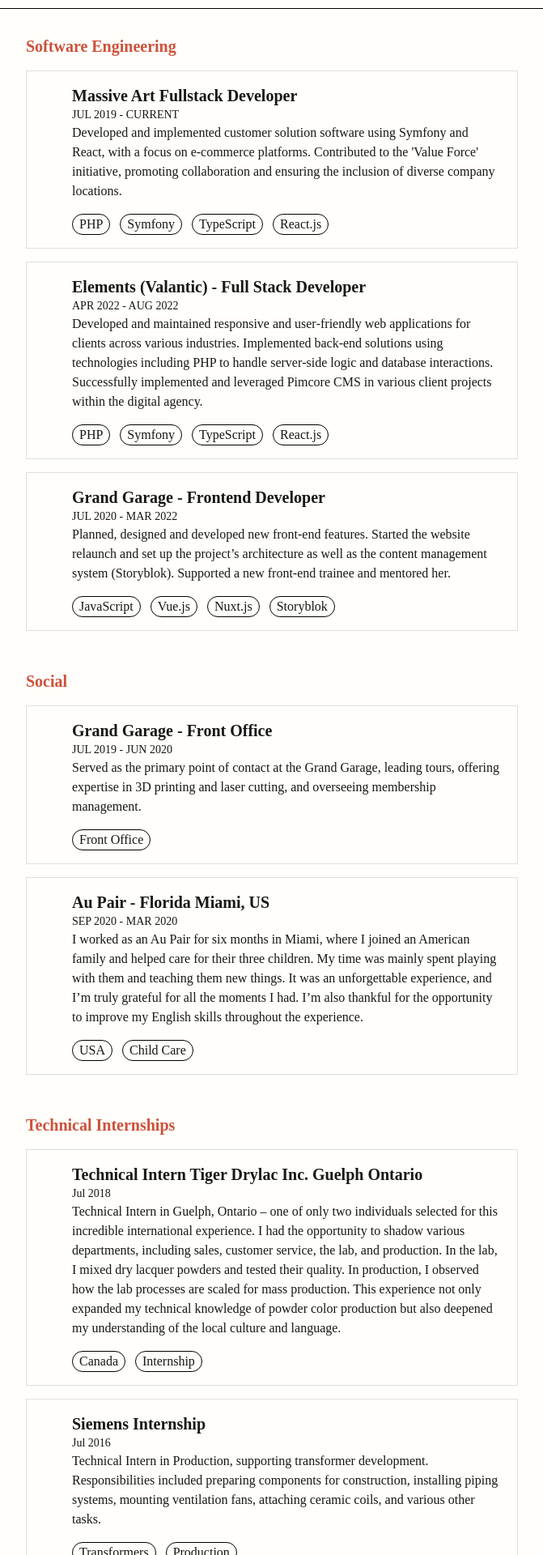
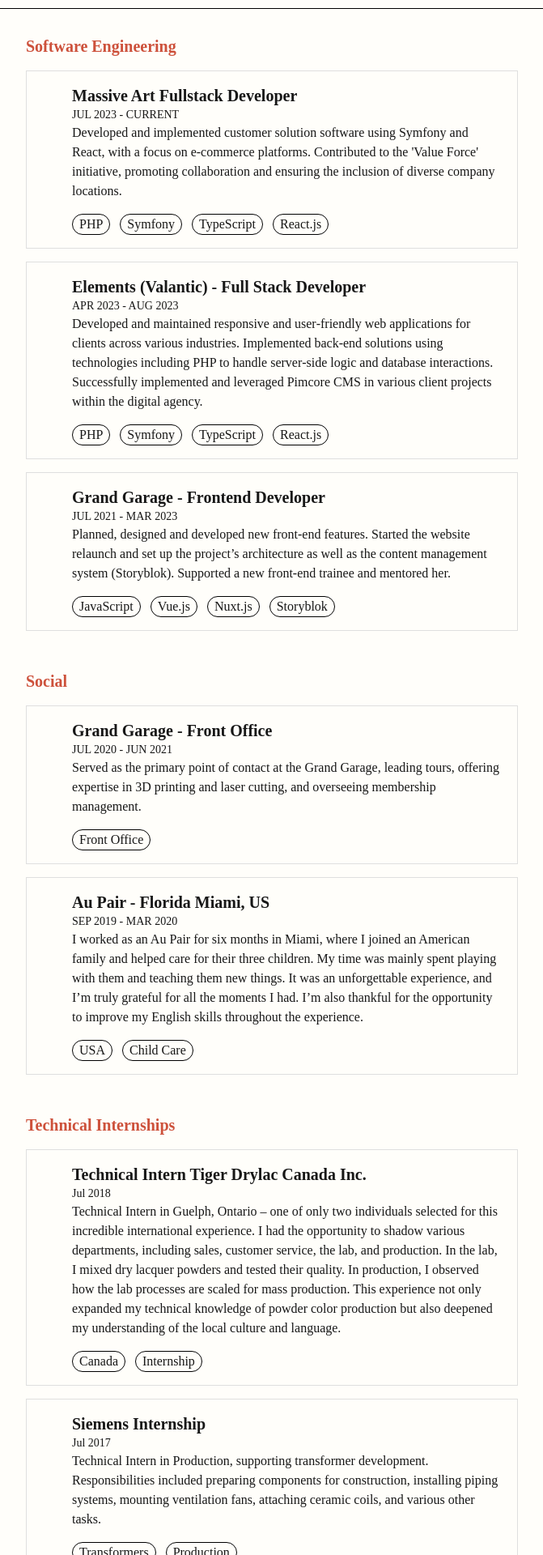
Before and after one commit to LauraIkic/portfolio, a Next.js app: page /experience in a window 1280 px wide. Shown: the part 220-2140 px from the top of the page at 81% size, without its empty margins (304-975 px from the left). Built offline with nearby package versions, Linux system fonts and the light colour scheme.

Commit message:
Update experience data.

```diff
--- a/src/app/experience/experience.json
+++ b/src/app/experience/experience.json
@@ -7,7 +7,7 @@
           "name": "massiveArt",
           "image": "",
           "thumbnail": "/massiveArt.png",
-          "date": "JUL 2019 - CURRENT",
+          "date": "JUL 2023 - CURRENT",
           "description": "Developed and implemented customer solution software using Symfony and React, with a focus on e-commerce platforms. Contributed to the 'Value Force' initiative, promoting collaboration and ensuring the inclusion of diverse company locations.",
           "icon": "",
           "text": "",
@@ -22,7 +22,7 @@
           "title": "Elements (Valantic) - Full Stack Developer",
           "name": "elements",
           "image": "",
-          "date": "APR 2022 - AUG 2022",
+          "date": "APR 2023 - AUG 2023",
           "thumbnail": "/elements.png",
           "description": "Developed and maintained responsive and user‑friendly web applications for clients across various industries. Implemented back‑end solutions using technologies including PHP to handle server‑side logic and database interactions. Successfully implemented and leveraged Pimcore CMS in various client projects within the digital agency.",
           "icon": "",
@@ -38,7 +38,7 @@
           "title": "Grand Garage - Frontend Developer",
           "name": "grandGarage",
           "image": "",
-          "date": "JUL 2020 - MAR 2022",
+          "date": "JUL 2021 - MAR 2023",
           "thumbnail": "/grandGarage.png",
           "description": "Planned, designed and developed new front‑end features. Started the website relaunch and set up the project’s architecture as well as the content management system (Storyblok). Supported a new front‑end trainee and mentored her.",
           "icon": "",
@@ -59,7 +59,7 @@
         "title": "Grand Garage - Front Office",
         "name": "grandGarage",
         "image": "",
-        "date": "JUL 2019 - JUN 2020",
+        "date": "JUL 2020 - JUN 2021",
         "thumbnail": "/grandGarage.png",
         "description": "Served as the primary point of contact at the Grand Garage, leading tours, offering expertise in 3D printing and laser cutting, and overseeing membership management.",
         "icon": "",
@@ -75,13 +75,13 @@
         "title": "Au Pair - Florida Miami, US",
         "name": "auPair",
         "image": "",
-        "date": "SEP 2020 - MAR 2020",
+        "date": "SEP 2019 - MAR 2020",
         "thumbnail": "",
         "description": "I worked as an Au Pair for six months in Miami, where I joined an American family and helped care for their three children. My time was mainly spent playing with them and teaching them new things. It was an unforgettable experience, and I’m truly grateful for all the moments I had. I’m also thankful for the opportunity to improve my English skills throughout the experience.",
         "icon": "",
         "text": "",
         "tools": [ "USA","Child Care"],
-        "externalLink" : "https://cultureCare.at",
+        "externalLink" : "https://www.culturalcare.at",
         "imageGallery": [
         ],
         "links": [
@@ -94,7 +94,7 @@
       "title": "Technical Internships",
       "items" : [
         {
-          "title": "Technical Intern Tiger Drylac Inc. Guelph Ontario",
+          "title": "Technical Intern Tiger Drylac Canada Inc.",
           "name": "tigerDrylac",
           "image": "",
           "date": "Jul 2018",
@@ -103,7 +103,7 @@
           "icon": "",
           "text": "",
           "tools": [ "Canada", "Internship"],
-          "externalLink" : "https://cultureCare.at",
+          "externalLink" : "https://www.tiger-coatings.com",
           "imageGallery": [
           ],
           "links": [
@@ -113,13 +113,13 @@
           "title": "Siemens Internship",
           "name": "siemens",
           "image": "",
-          "date": "Jul 2016",
+          "date": "Jul 2017",
           "thumbnail": "",
           "description": "Technical Intern in Production, supporting transformer development. Responsibilities included preparing components for construction, installing piping systems, mounting ventilation fans, attaching ceramic coils, and various other tasks.",
           "icon": "",
           "text": "",
           "tools": ["Transformers", "Production"],
-          "externalLink" : "https://siemens.at",
+          "externalLink" : "https://www.siemens.com",
           "imageGallery": [
           ],
           "links": [
--- a/src/app/experience/page.tsx
+++ b/src/app/experience/page.tsx
@@ -1,11 +1,12 @@
 import experienceData from './experience.json';
 import {Item} from '../components/Item';
 import Link from "next/link";
+
 export default function Page() {
     return (
         <div className="lg:w-1/2 sm-w-full mx-auto">
             {experienceData.map((category) => (
-                <div>
+                <div key={category.name}>
                     <h2 className="pl-4 pt-8 text-xl font-bold text-secondary">{category.title}</h2>
                     {
                         category.items.map((reference)=>
```
Also changed, not shown: src/app/projects/projects.json (+4 -4 lines).
